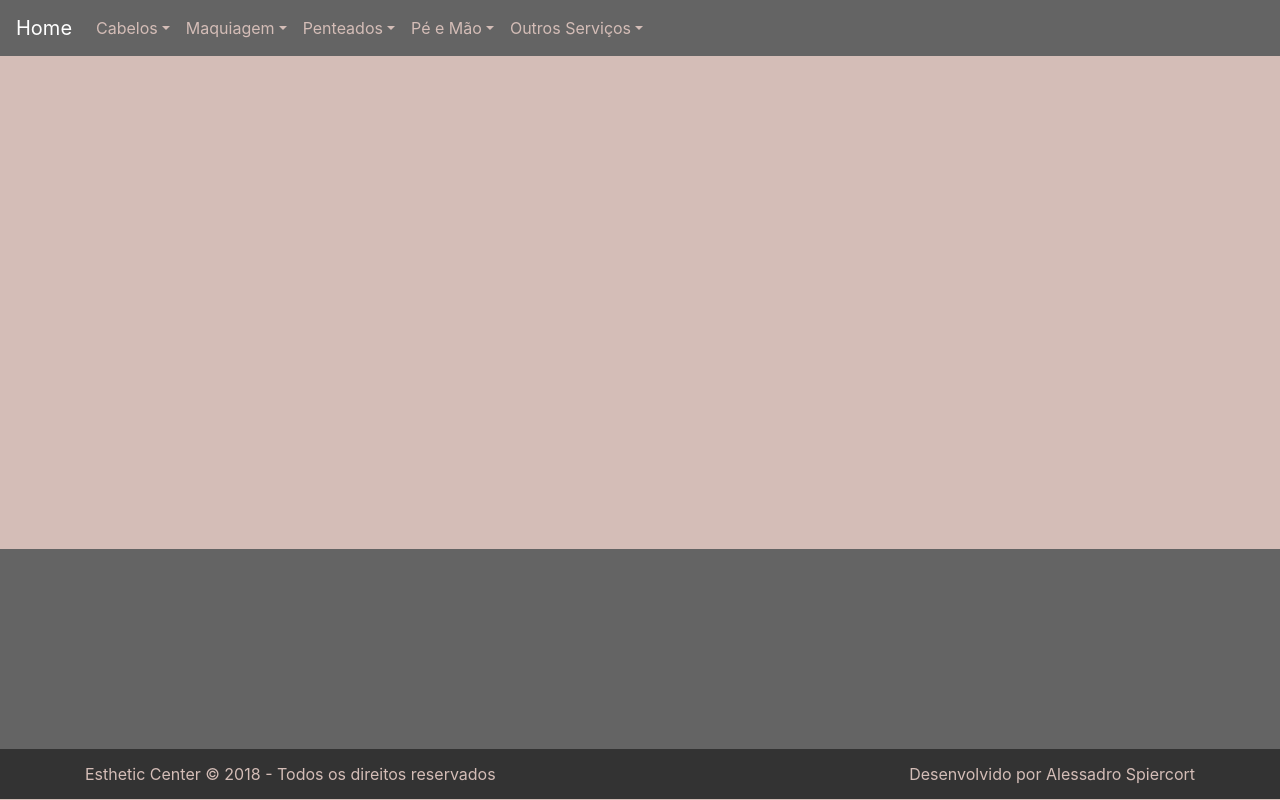
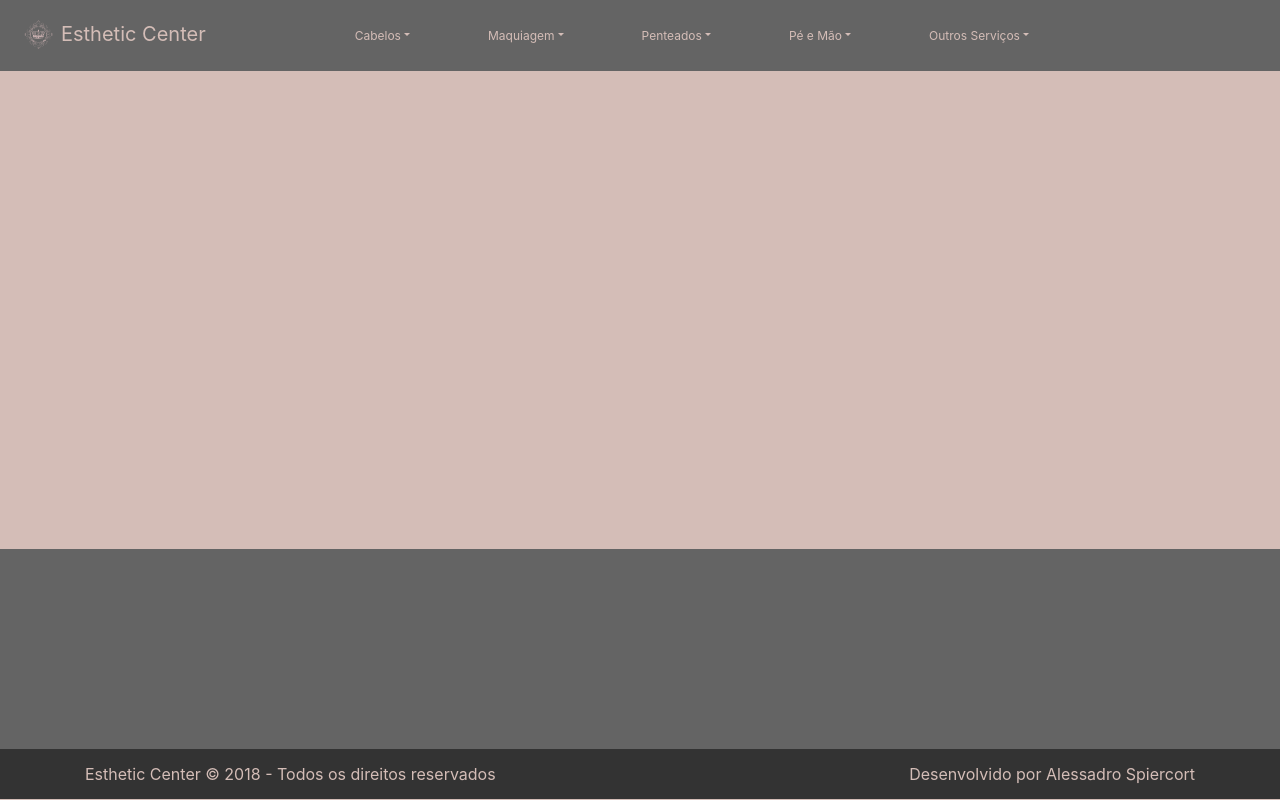
Before and after one commit to qwertyFFF/siteestheticcenter, a React (Create React App) app in the folder site/: page / in a window 1280 px wide. Built offline with nearby package versions, Linux system fonts and the light colour scheme.

Commit message:
logo estética no navbrand

```diff
--- a/site/src/componentes/home.css
+++ b/site/src/componentes/home.css
@@ -39,4 +39,11 @@ footer .my-row p {
 
 .my-text-navbar-color {
     color: #d4bdb7 !important;
+    font-size: 12px !important;
+    padding-right: 70px !important;
 }
+
+.my-text-navbrand-color {
+    color: #d4bdb7 !important;
+    padding-right: 125px !important;
+}
--- a/site/src/componentes/home_footer.jsx
+++ b/site/src/componentes/home_footer.jsx
@@ -1,6 +1,7 @@
 import React, {Component} from 'react';
 import 'bootstrap/dist/css/bootstrap.min.css';
 import './home.css';
+
 
 export default class Rodape extends Component {
     render() {
--- a/site/src/componentes/home_navbar.jsx
+++ b/site/src/componentes/home_navbar.jsx
@@ -1,4 +1,5 @@
 import React, { Component } from 'react';
+import logo from './logonav.png';
 import 'bootstrap/dist/css/bootstrap.min.css';
 import './home.css';
 import {
@@ -34,7 +35,9 @@ export default class MenuNavegacao extends Component {
         return (
             <div>
                 <Navbar className="navbar navbar-expand-lg navbar-dark My-bg-primary fixed-top" expand="md">
-                    <NavbarBrand href="/">Home</NavbarBrand>
+                    <NavbarBrand className="my-text-navbrand-color" href="/"><img src={logo} alt="Logo navbar" style={{width: 45, height: 45}}/>
+                        Esthetic Center
+                    </NavbarBrand>
                     <NavbarToggler onClick={this.toggle} />
                     <Collapse isOpen={this.state.isOpen} navbar>
                         <Nav navbar>
```
Also changed, not shown: site/src/componentes/logonav.png (renamed from site/public/logo.png).
